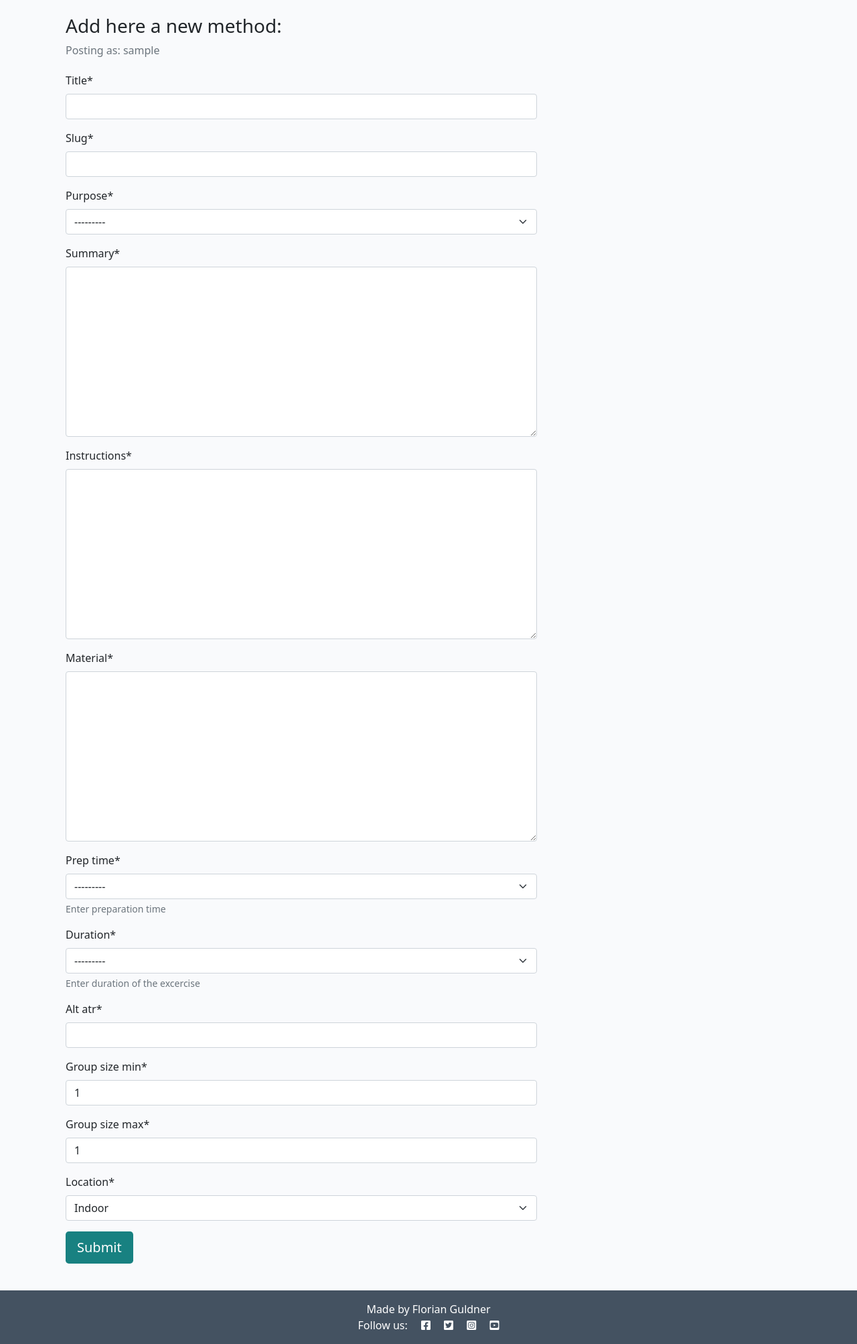
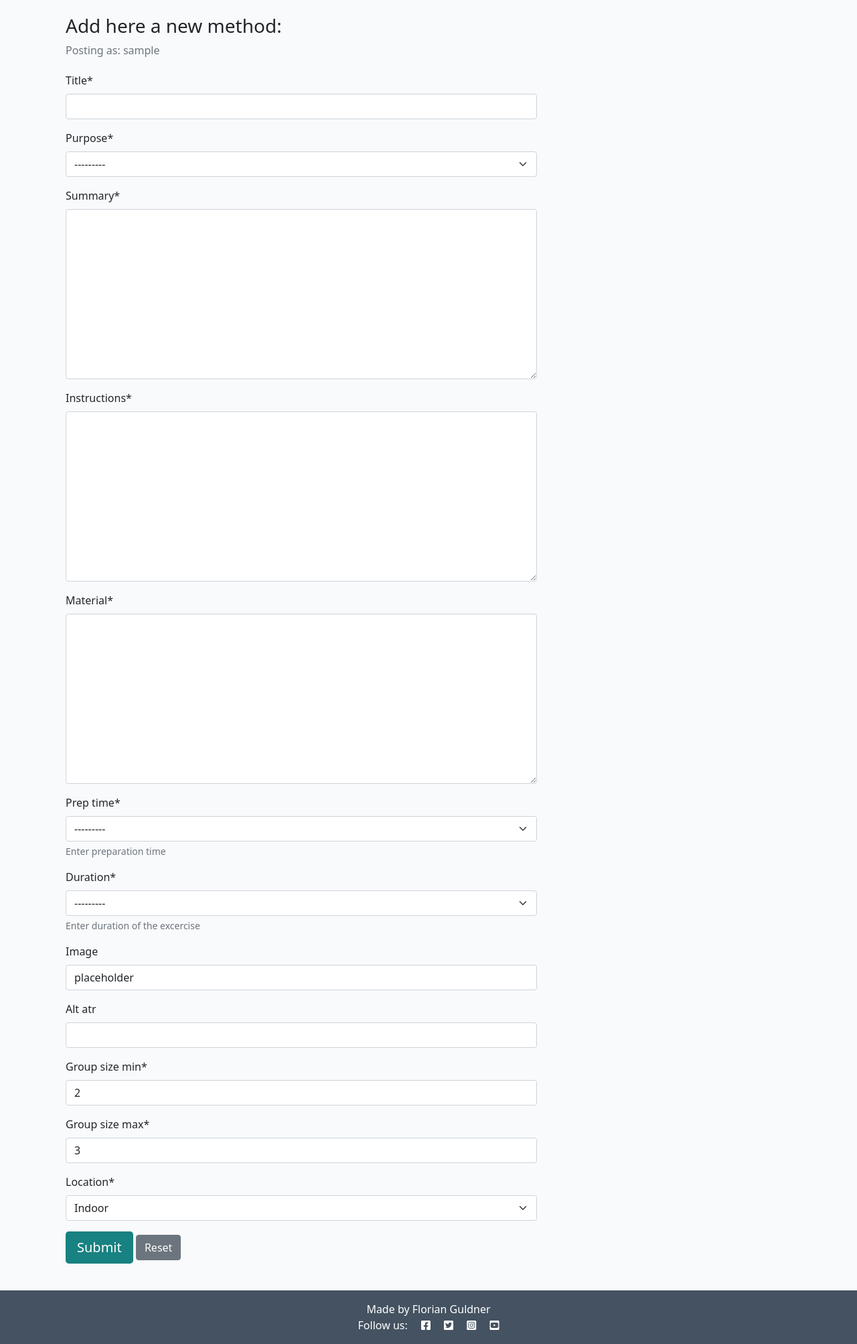
Before and after one commit to Fl0W97/ci-p4-methods-library, a Django app: page /create/ in a window 1280 px wide. Shown: the part 302-2308 px from the top of the page at 67% size. Run offline with Django 4.2, Linux system fonts and the light colour scheme; the visitor is signed in with stand-in values (Sample User, id 1); parts of the project's set-up code (start-up, migrations or seed data) failed here and were passed over; some libraries are stand-ins or nearby versions.

Commit message:
add slug automatication, adjust form in method_creation by improving image upload and validation process

```diff
--- a/view_methods/forms.py
+++ b/view_methods/forms.py
@@ -2,6 +2,7 @@ from .models import Comment, Method, About
 from django.utils.text import slugify
 from django import forms
 from django_summernote.widgets import SummernoteWidget
+from django.core.exceptions import ValidationError
 
 
 class CommentForm(forms.ModelForm):
@@ -17,8 +18,8 @@ class MethodForm(forms.ModelForm):
     class Meta:
         model = Method
         fields = (
-            'title', 'slug', 'purpose', 'summary', 'instructions', 'material',
-            'prep_time', 'duration', 'alt_atr', 'group_size_min', 'group_size_max',
+            'title', 'purpose', 'summary', 'instructions', 'material',
+            'prep_time', 'duration', 'featured_image', 'alt_atr', 'group_size_min', 'group_size_max',
             'location',
         )
 
@@ -32,6 +33,73 @@ class MethodForm(forms.ModelForm):
             raise forms.ValidationError("Minimum group size cannot be greater than the maximum group size.")
 
         return cleaned_data
+
+
+    # Add custom validation for image size in the same way as the group size validation
+    def clean_featured_image(self):
+        featured_image = self.cleaned_data.get('featured_image')
+
+        # If the delete checkbox is checked, remove the image
+        if self.cleaned_data.get('delete_featured_image'):
+            # Remove the image by setting it to None (which will set it to null in the database)
+            return None
+
+        # If no image is uploaded, simply return the field value (which is None or empty)
+        if not featured_image:
+            return None
+
+    # If an image is uploaded, validate it
+        if hasattr(featured_image, 'size'):  # Check if it's a valid file object
+            max_size = 2 * 1024 * 1024  # 2MB limit
+            if featured_image.size > max_size:
+                raise ValidationError("The image size must be less than 2MB.")
+        else:
+            raise ValidationError("The uploaded file is not a valid image.")
+
+            return featured_image
+
+
+    # Automatically generate the slug based on the title if not provided.
+    def save(self, commit=True):
+        instance = super().save(commit=False)
+        # If slug is empty, generate one from the title
+        if not instance.slug:
+            instance.slug = slugify(instance.title)  # Slugify the title to create a unique slug
+        if commit:
+            instance.save()
+        return instance
+
+"""
+    # Automatically generate the slug based on the title if not provided.
+    def clean_slug(self):
+        title = self.cleaned_data.get('title')
+        slug = self.cleaned_data.get('slug')
+
+        # If slug is not provided, generate it from the title
+        if not slug and title:
+            slug = slugify(title)
+            self.cleaned_data['slug'] = slug  # Ensure the generated slug is included in cleaned data
+
+        return slug
+
+
+    # Add custom validation for image size
+    def clean_featured_image(self):
+        # Get the image file from cleaned data
+        featured_image = self.cleaned_data.get('featured_image')
+
+        if featured_image:
+            # Ensure the uploaded file is not a string (which could happen if the field is empty)
+            if isinstance(featured_image, str):  # This may happen if no image is provided
+                return featured_image  # Return the image URL or string as is
+
+            # Check image size (3MB size limit)
+            max_size = 2 * 1024 * 1024  # 2MB size limit
+            if featured_image.size > max_size:
+                raise ValidationError('The file size must be less than 2MB.')
+
+        return featured_image
+
 
     # Save the form, ensuring the slug is set properly
     def save(self, commit=True):
@@ -47,19 +115,7 @@ class MethodForm(forms.ModelForm):
             method.save()
 
         return method
-
-    # Automatically generate the slug based on the title if not provided.
-    def clean_slug(self):
-        title = self.cleaned_data.get('title')
-        slug = self.cleaned_data.get('slug')
-
-        # If slug is not provided, generate it from the title
-        if not slug and title:
-            slug = slugify(title)
-            self.cleaned_data['slug'] = slug  # Ensure the generated slug is included in cleaned data
-
-
-        return slug
+"""
 
 class AboutForm(forms.ModelForm):
     class Meta:
--- a/view_methods/models.py
+++ b/view_methods/models.py
@@ -14,22 +14,27 @@ choices=PURPOSE_CHOICES = (('idea generation', "Idea Generation"), ('team formin
 
 # Create your models here.
 class Method(models.Model):
-    title = models.CharField(max_length=200, unique=True)
+    title = models.CharField(max_length=200, unique=True, blank=False)
     author = models.ForeignKey(
     User, on_delete=models.CASCADE, related_name="methods_library_methods"
     )
-    slug = models.SlugField(max_length=200, unique=True)
+    slug = models.SlugField(max_length=200, unique=True, blank=False)
     purpose = models.CharField(max_length=255, choices=PURPOSE_CHOICES)
-    summary = models.CharField(max_length=255, help_text="This text is shown on the dashboard as short explanation of the methodology", default="No summary provided", )
-    instructions = models.TextField()
-    featured_image = CloudinaryField('image', default='placeholder')
-    material = models.TextField()
+    summary = models.CharField(
+        max_length=255,
+        help_text="This text is shown on the dashboard as short explanation of the methodology",
+        default="No summary provided",
+        blank=False
+    )
+    instructions = models.TextField(max_length=2000, blank=False)
+    featured_image = CloudinaryField('image', blank=True, null=True, default='placeholder')
+    material = models.TextField(max_length=255, blank=False)
     prep_time = models.CharField(max_length=100, choices=PREPTIME_CHOICES, help_text="Enter preparation time")
     duration = models.CharField(max_length=100, choices=DURATION_CHOICES, help_text="Enter duration of the excercise")
-    alt_atr = models.CharField(max_length=255, null=True)
-    group_size_min = models.IntegerField(default=1)  # Minimum group size
-    group_size_max = models.IntegerField(default=1)  # Maximum group size
-    location = models.CharField(max_length=100, choices=LOCATION_CHOICES, default='indoor')  # Restrict location to indoor/outdoor
+    alt_atr = models.CharField(max_length=255, blank=True, null=True)
+    group_size_min = models.IntegerField(default=2)  # Minimum group size
+    group_size_max = models.IntegerField(default=3)  # Maximum group size
+    location = models.CharField(choices=LOCATION_CHOICES, default='indoor')  # Restrict location to indoor/outdoor
     created_on = models.DateTimeField(auto_now_add=True)
     updated_on = models.DateTimeField(auto_now=True)
     status = models.IntegerField(choices=STATUS, default=0) # Restrict status to draft/published
--- a/view_methods/templates/view_methods/method_creation.html
+++ b/view_methods/templates/view_methods/method_creation.html
@@ -24,13 +24,26 @@
           {% if user.is_authenticated %}
           <h3>Add here a new method:</h3>
           <p class="text-muted">Posting as: {{ user.username }}</p>
-          <form id="methodForm" method="post"
+          <form id="methodForm" method="post" enctype="multipart/form-data"
             style="margin-top: 1.3em;">
             {{ method_form | crispy }}
             {% csrf_token %}
+
             <button id="submitButton" type="submit"
               class="btn btn-signup btn-lg">Submit</button>
+                <!-- Refresh button -->
+            <button type="button" class="btn btn-secondary"
+             onclick="resetForm()">Reset</button>
           </form>
+          <script>
+            function resetForm() {
+                // Reset all fields in the form
+                document.getElementById("methodForm").reset();
+
+                // Reload the current page, which will reset all form fields
+                location.reload();
+            }
+          </script>
           {% else %}
           <p>Log in to create a method</p>
           {% endif %}
--- a/view_methods/views.py
+++ b/view_methods/views.py
@@ -150,7 +150,7 @@ def method_create(request):
         return HttpResponseRedirect(reverse('home'))
 
     if request.method == "POST":
-        method_form = MethodForm(request.POST)
+        method_form = MethodForm(request.POST, request.FILES)
         if method_form.is_valid():
             method = method_form.save(commit=False)
             method.author = request.user    # Link method to the current user
```
Also changed, not shown: view_methods/migrations/0005_alter_method_featured_image_and_more.py (added).
